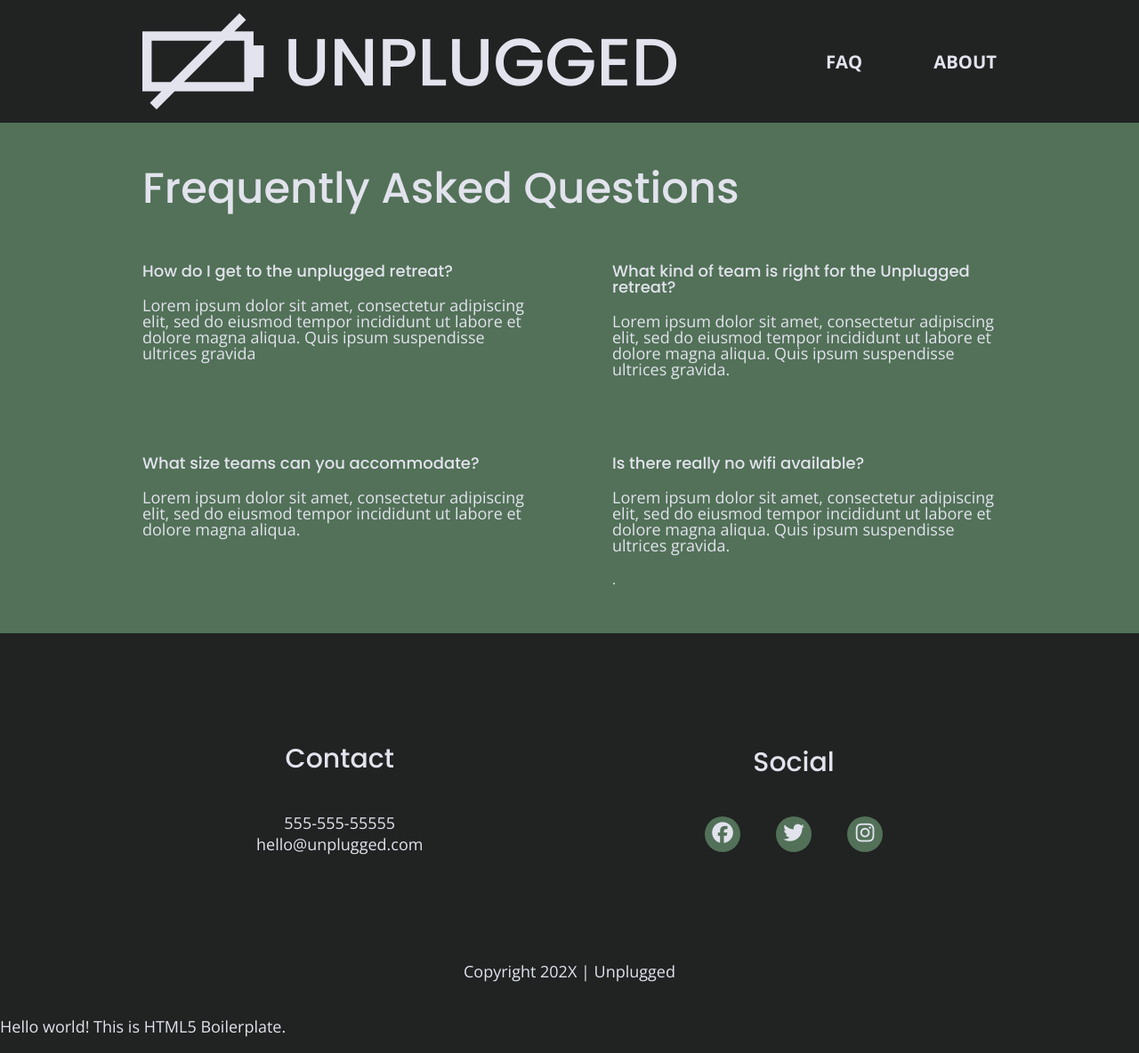
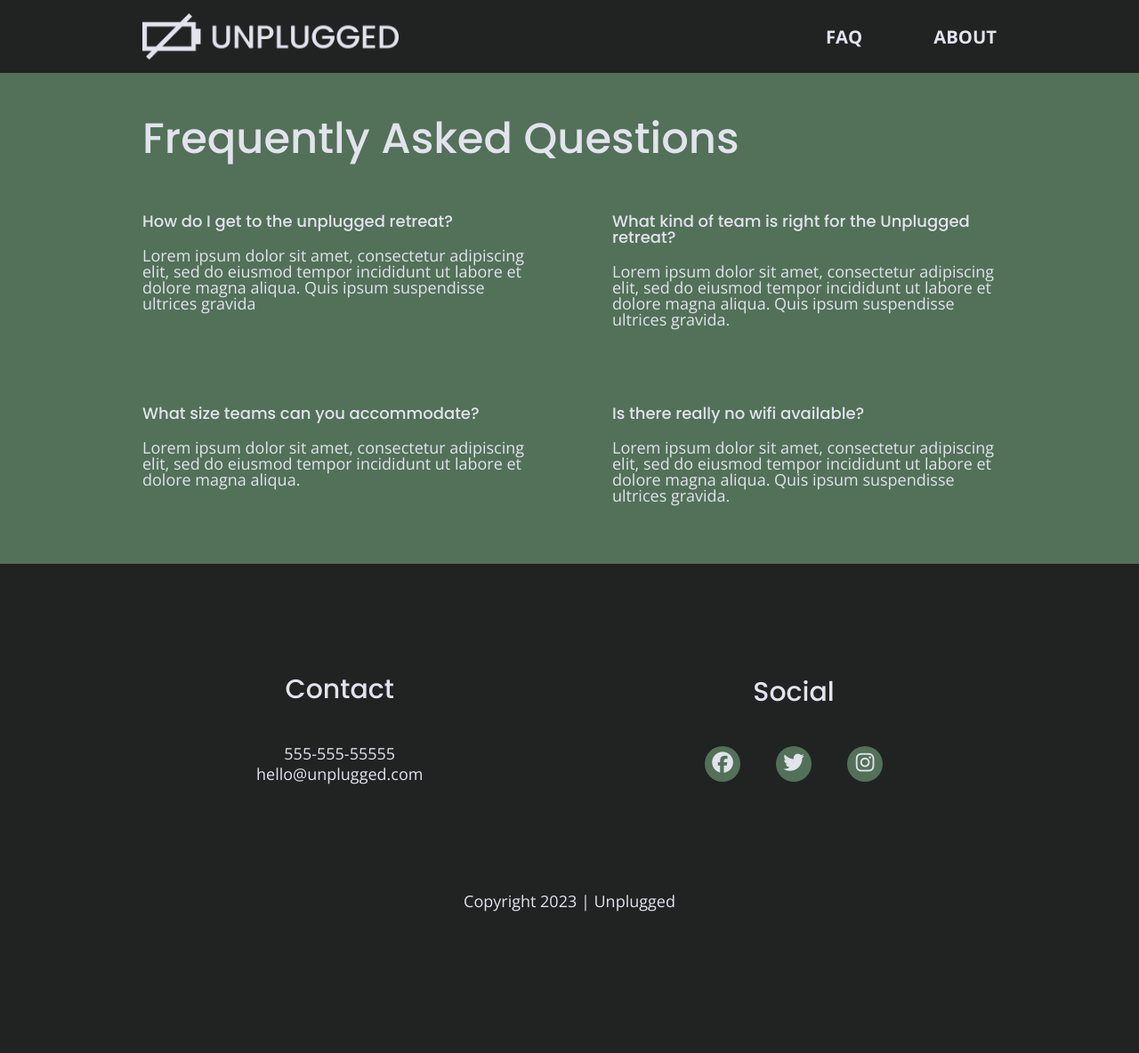
Before and after one commit to marjoleinkeltjens/unplugged-website, a website: page faq/index.html in a window 1280 px wide. Shown: the whole page at 89% size. After the commit the page ends 1045 px from the top, so only its background shows below. Drawn offline with nearby package versions, Linux system fonts and the light colour scheme.

Commit message:
Final adjustments

```diff
--- a/css/main.css
+++ b/css/main.css
@@ -540,7 +540,7 @@ header .content-wrapper {
   justify-content: space-between;
 }
 
-header figure {
+header a {
   width: 30%;
 }
 
--- a/faq/index.html
+++ b/faq/index.html
@@ -65,7 +65,7 @@
         <div class="faq-content">
           <h4>Is there really no wifi available?</h4>
           <p>Lorem ipsum dolor sit amet, consectetur adipiscing elit, sed do eiusmod tempor incididunt ut labore et dolore
-          magna aliqua. Quis ipsum suspendisse ultrices gravida. </p>.
+          magna aliqua. Quis ipsum suspendisse ultrices gravida. </p>
         </div>
       </div>
       <!--faq content-wrapper ends-->
@@ -104,13 +104,13 @@
     </div>
     <!--footer content wrapper ends-->
       <div class="copyright">
-        <p>Copyright 202X | Unplugged</p>
+        <p>Copyright 2023 | Unplugged</p>
       </div>
 
   </footer>
 
   <!-- Add your site or application content here -->
-  <p>Hello world! This is HTML5 Boilerplate.</p>
+  <!-- <p>Hello world! This is HTML5 Boilerplate.</p> -->
   <script src="../js/vendor/modernizr-3.11.2.min.js"></script>
   <script src="../js/plugins.js"></script>
   <script src="../js/main.js"></script>
```
Also changed, not shown: about/index.html (+2 -2 lines).
